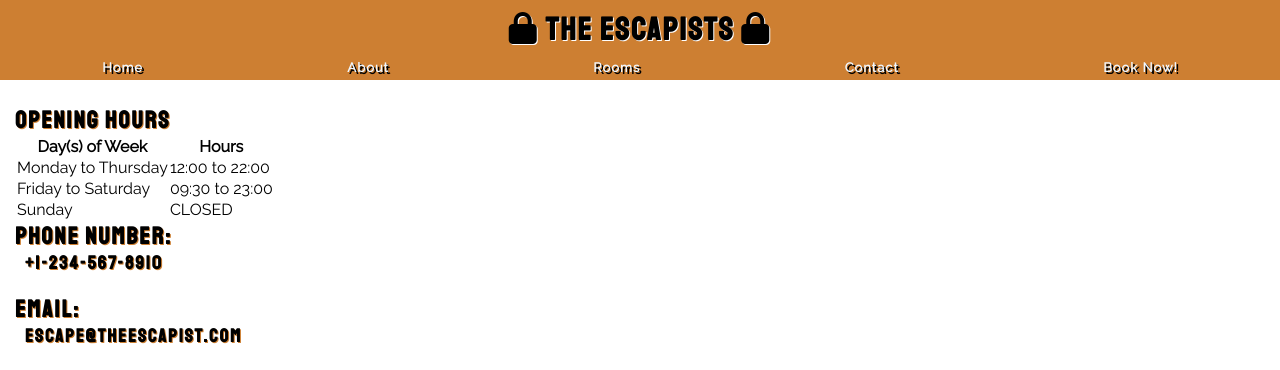
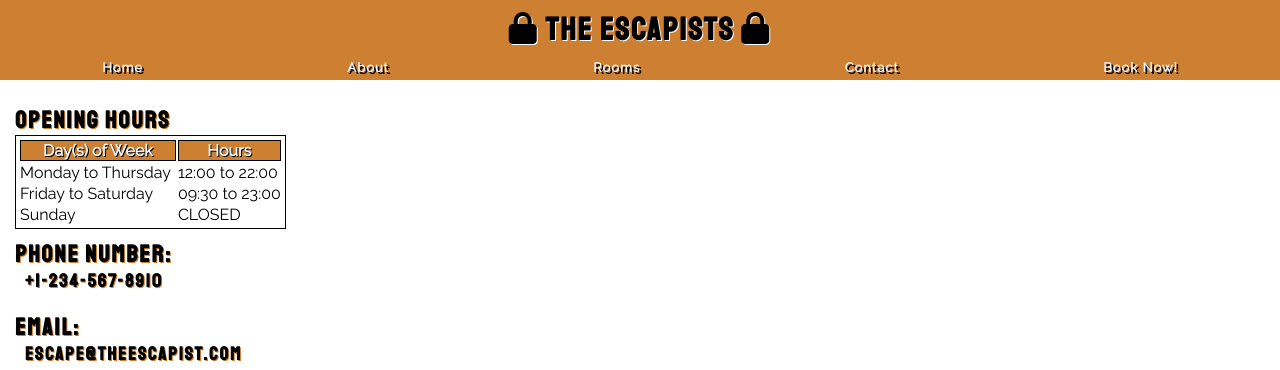
Before and after one commit to cmjimerson1s/ci_pp1_erbusiness, a plain HTML site: page contact.html in a window 1280 px wide. Shown: the top 370 px of the page. Drawn offline with Linux system fonts and the light colour scheme.

Commit message:
Add finer style to contact hours table

```diff
--- a/assets/css/style.css
+++ b/assets/css/style.css
@@ -327,12 +327,29 @@ button a {
 }
 
 .contact_container {
-    height: 300px;
+    height: 350px;
     margin: 25px 0 50px 15px;
 }
 
 .contact_container h3 {
     margin: 0 10px;
+}
+
+#hours_table {
+    border: 1px solid black;
+    padding: 2px;
+    margin-bottom: 10px;
+}
+
+#hours_table th {
+    background-color: rgb(205, 127, 50);
+    color: aliceblue;
+    border: 1px solid black;
+    text-shadow: 1px 1px black;
+}
+
+td:first-child {
+    padding-right: 5px;
 }
 
 footer {
--- a/contact.html
+++ b/contact.html
@@ -39,7 +39,7 @@
     <section id="contact">
         <div class="contact_container">
             <h2>Opening Hours</h2>
-                <table>
+                <table id="hours_table">
                     <tr>
                         <th>Day(s) of Week</th>
                         <th>Hours</th>
```
